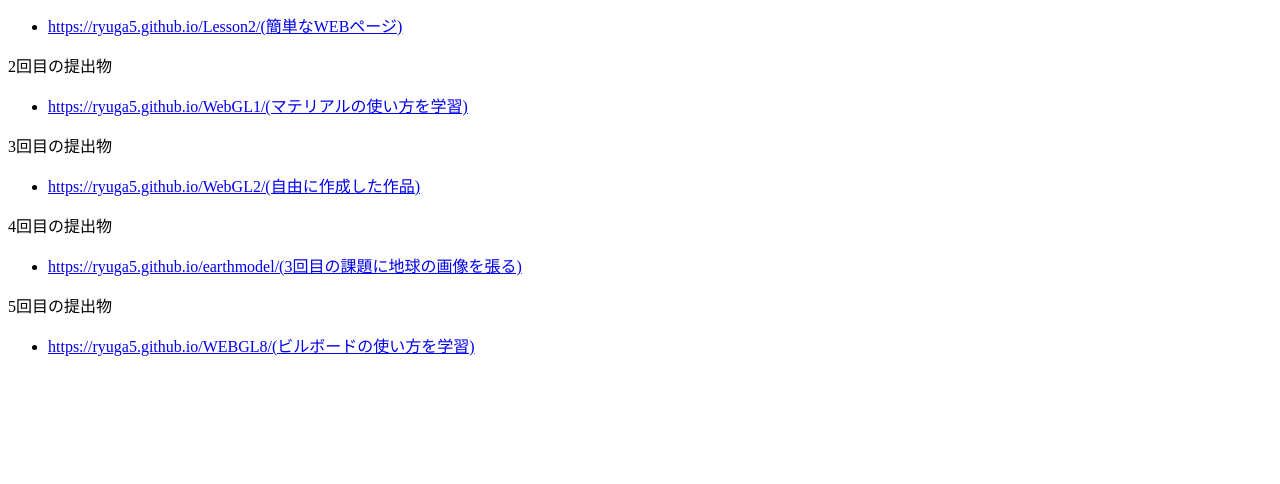
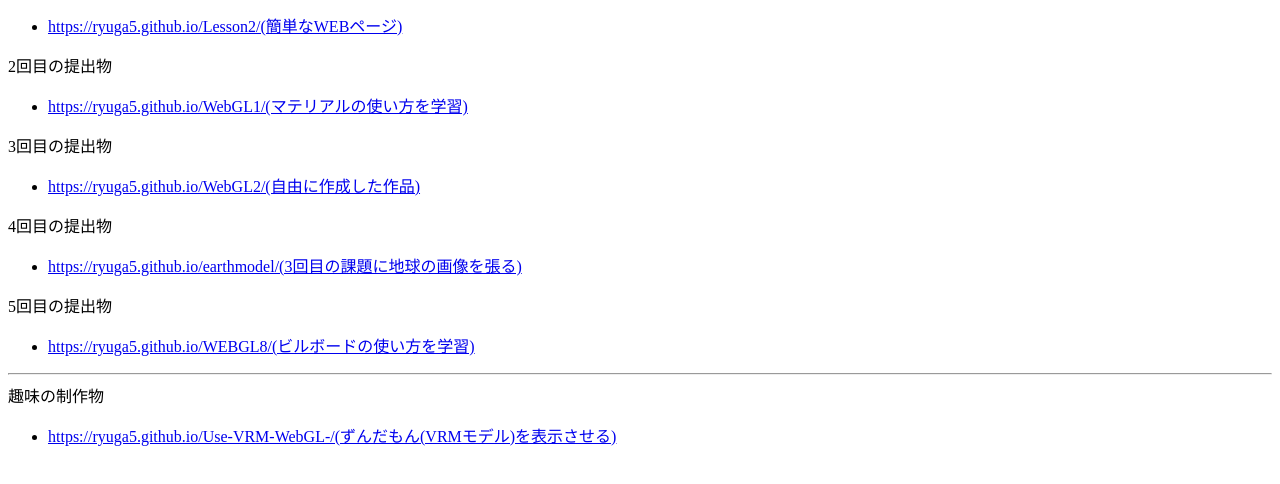
Before and after one commit to Ryuga5/WebGLPortfolio, a plain HTML site: page index.html in a window 1280 px wide. Shown: the part 116-600 px from the top of the page. Drawn offline with Linux system fonts and the light colour scheme.

Commit message:
Update index.html

```diff
--- a/index.html
+++ b/index.html
@@ -28,6 +28,11 @@
         <ul>
             <li><a href="https://ryuga5.github.io/WEBGL8/">https://ryuga5.github.io/WEBGL8/(ビルボードの使い方を学習)</a></li>
         </ul>
+        <hr>
+        趣味の制作物
+        <ul>
+            <li><a href="https://ryuga5.github.io/Use-VRM-WebGL-/">https://ryuga5.github.io/Use-VRM-WebGL-/(ずんだもん(VRMモデル)を表示させる)</a></li>
+        </ul>
     </p>
 </body>
 </html>
```
